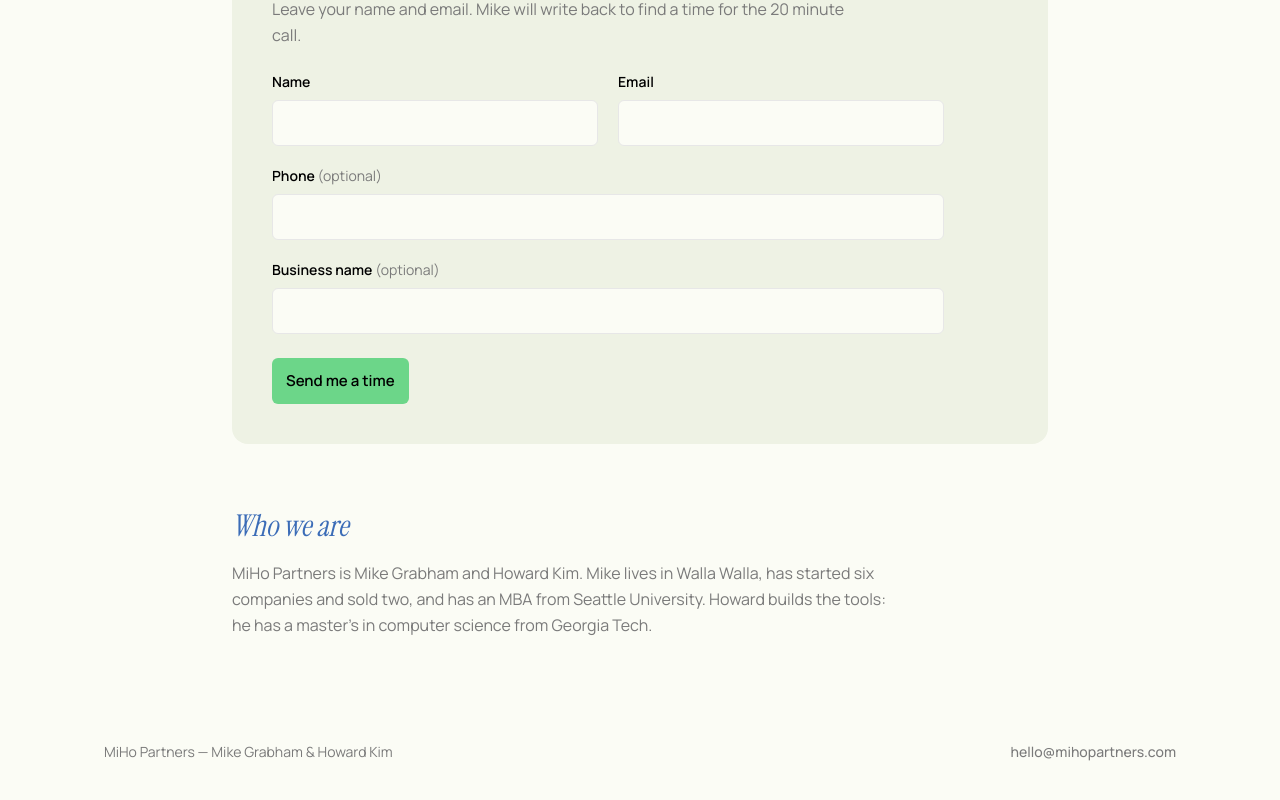
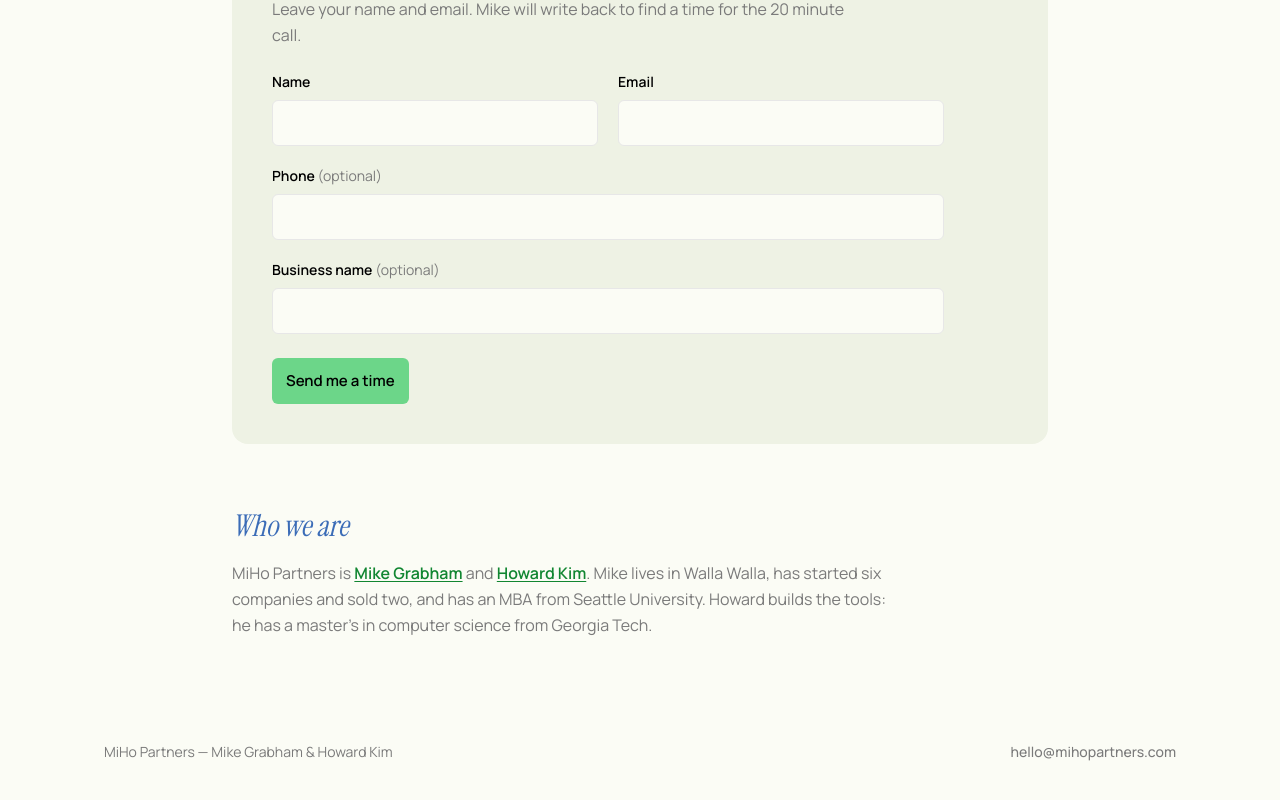
Before and after one commit to howardwkim/miho-partners-landing, a Next.js app: page /moretime in a window 1280 px wide. Shown: the part 4514-5314 px from the top of the page. Built offline with nearby package versions, Linux system fonts and the light colour scheme; a web font is replaced by a local one.

Commit message:
moretime: link Mike and Howard to their LinkedIn profiles
Co-Authored-By: Claude Opus 5.5 (1M context) <noreply@anthropic.com>

```diff
--- a/app/moretime/page.tsx
+++ b/app/moretime/page.tsx
@@ -93,6 +93,9 @@ const BUILT = [
     d: "Every new building permit in town is a job someone is about to start. Our tool pulls new permits each day with the contact’s name and number, and sends each builder a short hello from the lumber yard. It works for any trade: roofing, plumbing, electrical or landscaping.",
   },
 ];
+
+/** Our names in "Who we are" link to our LinkedIn profiles. */
+const NAME_LINK = "font-semibold text-link underline underline-offset-2 transition-colors hover:text-deep";
 
 /** Section titles: the postcard's italic serif, in the postcard blue, and nothing else. */
 const H2 = "font-accent text-3xl italic sm:text-4xl";
@@ -369,7 +372,15 @@ export default function MoreTimePage() {
             Who we are
           </h2>
           <p className="mt-4 max-w-2xl leading-relaxed text-muted">
-            MiHo Partners is Mike Grabham and Howard Kim. Mike lives in Walla Walla, has started six
+            MiHo Partners is{" "}
+            <a href="https://www.linkedin.com/in/mikegrabham/" target="_blank" rel="noopener noreferrer" className={NAME_LINK}>
+              Mike Grabham
+            </a>{" "}
+            and{" "}
+            <a href="https://www.linkedin.com/in/howardwaynekim/" target="_blank" rel="noopener noreferrer" className={NAME_LINK}>
+              Howard Kim
+            </a>
+            . Mike lives in Walla Walla, has started six
             companies and sold two, and has an MBA from Seattle University. Howard builds the tools:
             he has a master&rsquo;s in computer science from Georgia Tech.
           </p>
```
